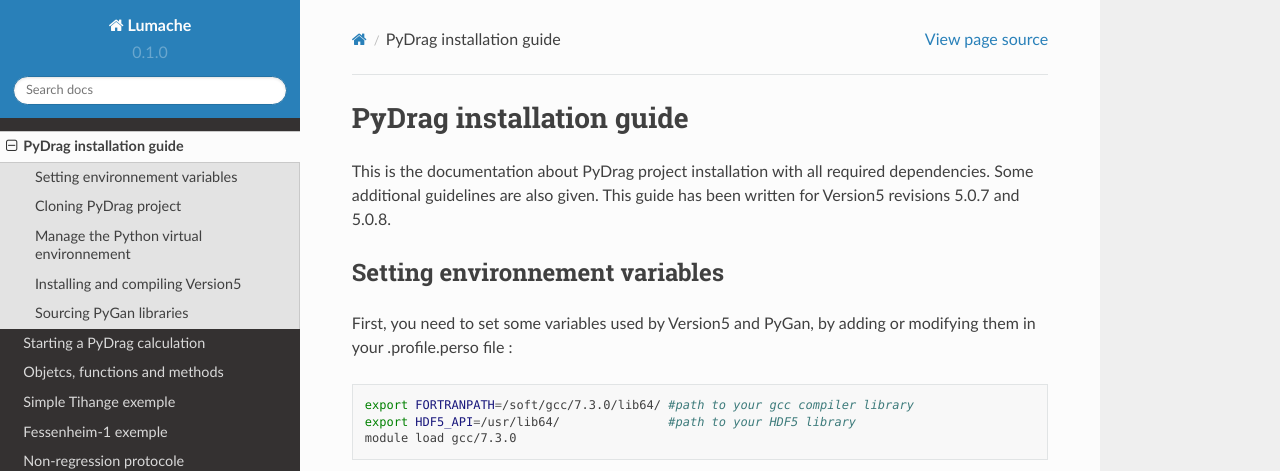
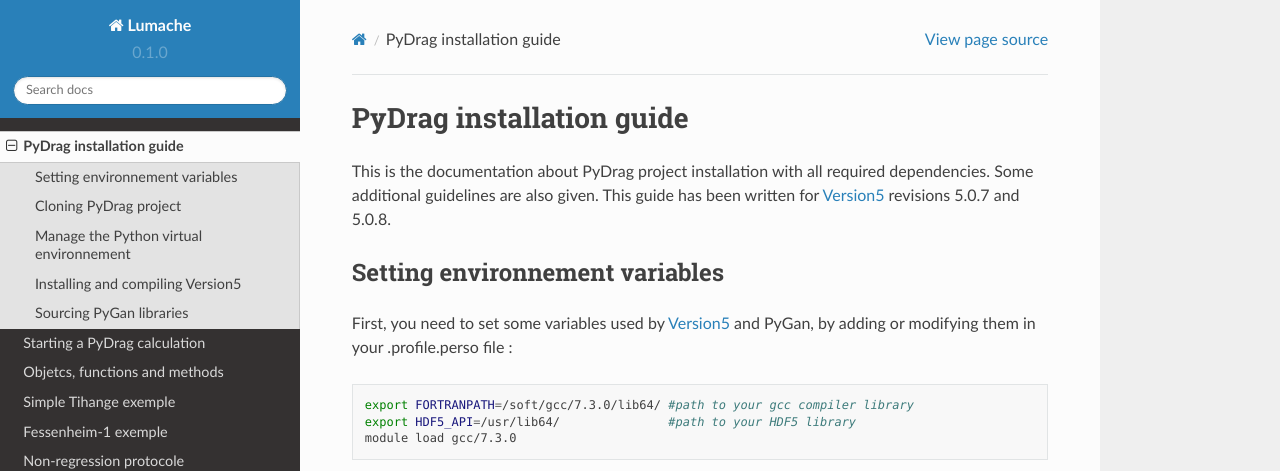
Before and after one commit to Ben105m/rtd-tutorial, a Sphinx documentation site: the page built from docs/source/quickinstall.rst, in a window 1280 px wide and 900 px high. Shown: the top 471 px of the window. Built offline with Sphinx 7.4.7 and the Read the Docs theme 2.0.0, drawn with Linux system fonts in a browser that asks for light colours; part of the change alters nothing that is shown.

```diff
--- a/docs/source/quickinstall.rst
+++ b/docs/source/quickinstall.rst
@@ -5,13 +5,13 @@ PyDrag installation guide
 ######################################
 
 This is the documentation about PyDrag project installation with all required dependencies. Some additional guidelines are also given.
-This guide has been written for Version5 revisions 5.0.7 and 5.0.8.
+This guide has been written for `Version5 <http://merlin.polymtl.ca/development.htm>`_ revisions 5.0.7 and 5.0.8.
 
 ***********************************
 Setting environnement variables
 ***********************************
 
-First, you need to set some variables used by Version5 and PyGan, by adding or modifying them in your .profile.perso file :
+First, you need to set some variables used by `Version5 <http://merlin.polymtl.ca/development.htm>`_ and PyGan, by adding or modifying them in your .profile.perso file :
 
 .. code-block:: sh
 
```
